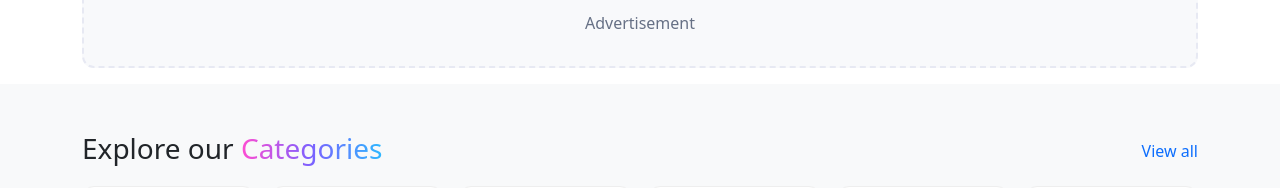
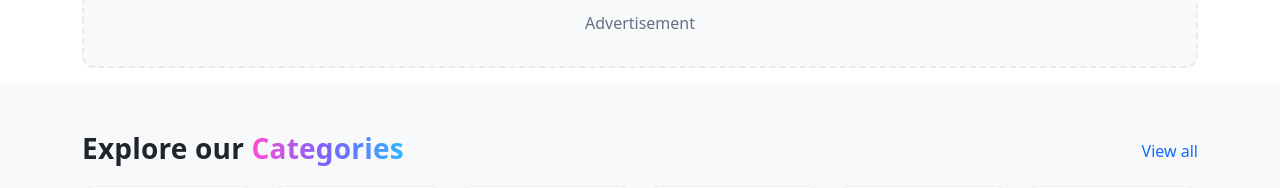
Before and after one commit to Infrastepindia/asanZindegi, an Angular app: page / in a window 1280 px wide. Shown: the part 800-988 px from the top of the page. Built offline with nearby package versions, Linux system fonts and the light colour scheme.

Commit message:
Make 'Explore our Categories' bold using heading-cta
cgen-ecdb9669cdb14960a0ce120f9d21d196

```diff
--- a/src/app/pages/landing/landing.component.html
+++ b/src/app/pages/landing/landing.component.html
@@ -117,7 +117,7 @@
 <section id="categories" class="py-5 bg-light">
   <div class="container">
     <div class="d-flex align-items-center justify-content-between mb-3">
-      <h2 class="h3 mb-1">Explore our <span class="text-gradient-1">Categories</span></h2>
+      <h2 class="h3 mb-1 heading-cta">Explore our <span class="text-gradient-1">Categories</span></h2>
       <a class="text-decoration-none" [routerLink]="'/listings'">View all</a>
     </div>
     <div class="row g-3">
```
